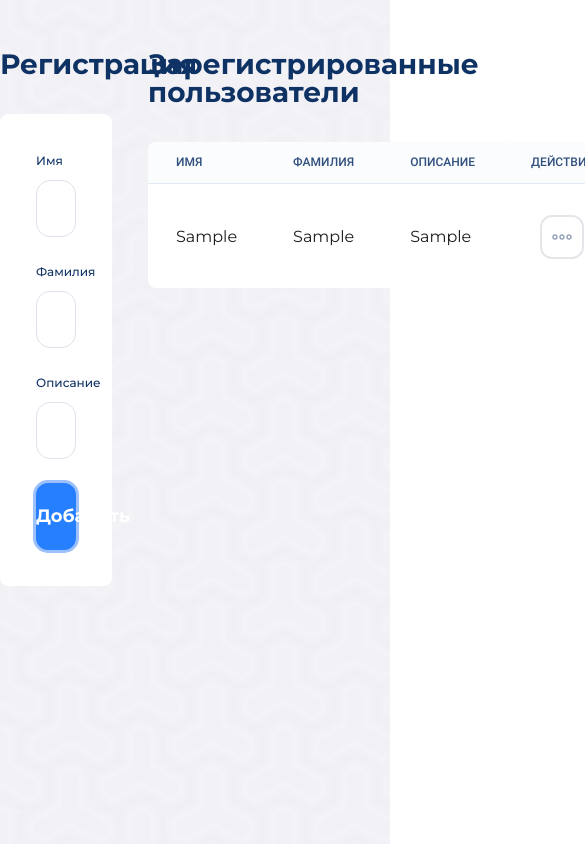
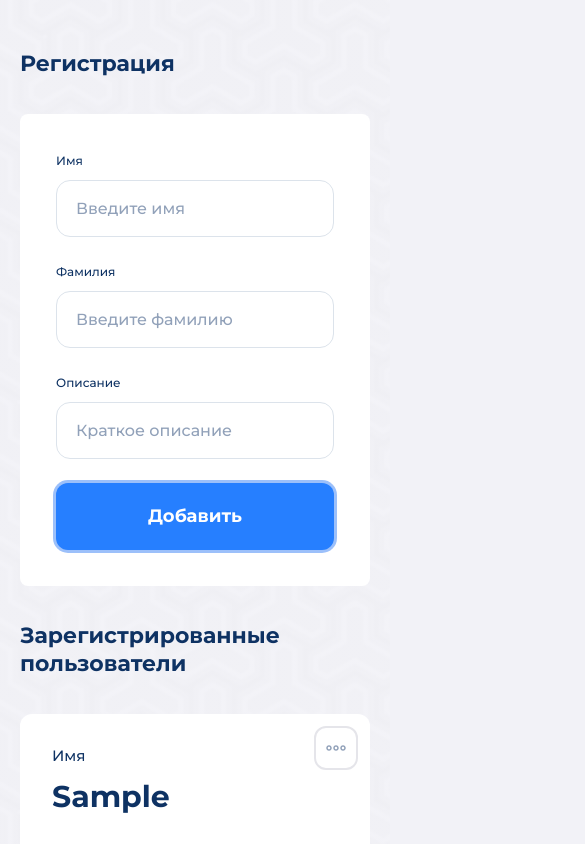
Before and after one commit to UnclaimedWorld/test-click-001, a React (Vite) app: page / in a window 390 px wide. Both pictures are taken after typing "Sample", "Sample", "Sample" into the empty fields and a click on the button "Добавить". Shown: the top 844 px of the page, 585 px wide, since content can reach past the window. Built offline with nearby package versions, Linux system fonts and the light colour scheme.

Commit message:
User cards, mobile adaptation

```diff
--- a/index.html
+++ b/index.html
@@ -1,9 +1,9 @@
 <!doctype html>
-<html lang="en">
+<html lang="ru">
   <head>
     <meta charset="UTF-8" />
     <meta name="viewport" content="width=device-width, initial-scale=1.0" />
-    <title>Vite + React + TS</title>
+    <title>Регистрация пользователя</title>
   </head>
   <body>
     <div id="root"></div>
--- a/src/App.tsx
+++ b/src/App.tsx
@@ -2,13 +2,16 @@ import AppHeading from './components/AppHeading';
 import RegisterForm from './components/partials/RegisterForm';
 import useUsersStore, { UsersContext } from './store/users.store';
 import UsersTable from './components/partials/UsersTable';
-import {useState} from 'react';
+import {useEffect, useState} from 'react';
 import EditModal from './components/partials/EditModal';
 import DeleteModal from './components/partials/DeleteModal';
+import UsersCards from './components/partials/UserCards';
+
+const MOBILE_BOUNDARY = 1280;
 
 function App() {
   const usersStore = useUsersStore();
-
+  const [isTable, setIsTable] = useState(window.innerWidth > MOBILE_BOUNDARY);
   const [editUser, setEditUser] = useState<number|null>(null);
   const [action, setAction] = useState<string>('');
 
@@ -29,21 +32,39 @@ function App() {
     modalSection = action === 'edit' ? <EditModal {...modalProps}/> : <DeleteModal {...modalProps}/>;
   }
 
+  useEffect(() => {
+    const resize = () => {
+      if(!isTable && window.innerWidth > MOBILE_BOUNDARY) {
+        setIsTable(true);
+      } else if(isTable && window.innerWidth <= MOBILE_BOUNDARY) {
+        setIsTable(false);
+      }
+    }
+    window.addEventListener('resize', resize);
+    return () => {
+      window.removeEventListener('resize', resize);
+    }
+  });
+
   return (
     <UsersContext.Provider value={usersStore}>
-      <main className="bg-[image:linear-gradient(45deg,_rgb(242_242_247_/_0.93),_rgb(242_242_247_/_0.93)),_url('./assets/images/pattern.jpg')] text-[#0E3263] min-h-screen pt-[50px]">
-        <div className="flex items-start max-w-[1720px] mx-auto">
-          <div className="w-[calc(100%_/_3_-_18px)]">
+      <div className="selection:bg-[#8294AF]/[.15] selection:text-[#8294AF] text-[#0E3263]">
+        <main className="bg-fixed bg-[image:linear-gradient(45deg,_rgb(242_242_247_/_0.93),_rgb(242_242_247_/_0.93)),_url('./assets/images/pattern.jpg')] min-h-screen pt-[50px] px-5 pb-5 ">
+          <div className="flex items-start max-w-[1720px] mx-auto flex-wrap xl:flex-nowrap">
+            <div className="mb-9 w-full xl:min-w-[380px] xl:w-[calc(100%_/_3_-_18px)] xl:mb-0 md:w-[600px]">
               <AppHeading>Регистрация</AppHeading>
               <RegisterForm className="bg-white rounded-lg p-9"/>
             </div>
-          <div className="ml-9 flex-grow">
+            <div className="w-full xl:w-0 xl:flex-grow xl:ml-9">
               <AppHeading>Зарегистрированные пользователи</AppHeading>
-            <UsersTable onAction={onAction}/>
+              {
+                isTable ? <UsersTable onAction={onAction}/> : <UsersCards onAction={onAction}/>
+              }
             </div>
           </div>
         </main>
         { modalSection }
+      </div>
     </UsersContext.Provider>
   )
 }
--- a/src/components/AppButton.tsx
+++ b/src/components/AppButton.tsx
@@ -6,7 +6,7 @@ interface AppButtonType extends BaseComponentType {
 }
 
 export default function AppButton(props: AppButtonType) {
-    let className = "py-5 rounded-xl border-0 w-full text-[18px] font-bold text-white focus:ring ";
+    let className = "py-5 rounded-xl border-0 w-full text-[18px] font-bold text-white focus:ring select-none ";
     if(props.theme) {
         className += 'bg-[#FD033F]';
     } else {
--- a/src/components/AppHeading.tsx
+++ b/src/components/AppHeading.tsx
@@ -1,5 +1,5 @@
 import BaseComponentType from "../types/components";
 
 export default function AppHeading(props: BaseComponentType) {
-    return <p className="mb-9 text-[28px] font-bold leading-[28px]">{props.children}</p>
+    return <p className="mb-9 text-[22px] md:text-[28px] font-bold leading-[28px]">{props.children}</p>
 }
--- a/src/components/AppTable.tsx
+++ b/src/components/AppTable.tsx
@@ -2,9 +2,14 @@ import BaseComponentType from "../types/components";
 import { ReactComponent as MoreIcon } from '../assets/icons/more.svg';
 import { useState, forwardRef } from "react";
 import useClickOutsideRef from "../helpers/clickOutside";
+import ToggleButton from "./ToggleButton";
+import ToggleMenu from "./partials/ToggleMenu";
 
-interface TableHeadType {
-    name: string, key: string
+type TableHeadSizesType = 'large' | 'medium' | 'small' | 'flex';
+export interface TableHeadType {
+    name: string
+    key: string
+    size?: TableHeadSizesType
 }
 
 interface AppTableType extends BaseComponentType {
@@ -13,79 +18,57 @@ interface AppTableType extends BaseComponentType {
     onAction: (action: string, id: number) => void
 }
 
-const Head = (props: BaseComponentType) => {
-    return <th className="pt-[13px] pb-[14px] px-7 bg-[#FAFCFE] text-[12px] leading-[14px] uppercase font-medium text-[#31507D] font-heading text-left rounded-tl-lg last:w-[10px]">{ props.children }</th>
+const tableHeadSizes = {
+    large: 'w-[400px]',
+    medium: 'w-[240px]',
+    small: 'w-[44px]',
+    flex: 'w-auto'
+}
+const Head = (props: { size?: TableHeadSizesType } & BaseComponentType) => {
+    let className = "pt-[13px] pb-[14px] px-7 bg-[#FAFCFE] text-[12px] leading-[14px] uppercase font-medium text-[#31507D] font-heading text-left rounded-tl-lg rounded-tr-lg ";
+
+    if(props.size) {
+        className += tableHeadSizes[props.size];
+    }
+
+    return (
+        <th className={className}>
+            { props.children }
+        </th>
+    );
 };
-const Cell = (props: {colSpan?: number} & BaseComponentType) => {
-    return <td className="pt-[31px] pb-[29px] px-7 border-t border-[#E3EBF4] text-[#1C1C1E]" colSpan={props.colSpan}>{ props.children }</td>
+const Cell = (props: {colSpan?: number, noOverflow?: boolean} & BaseComponentType) => {
+    // let className = "w-0 min-w-full text-ellipsis ";
+    let className = "w-0 min-w-full text-ellipsis break-words hyphens-auto";
+    if(!props.noOverflow) {
+        // className += "overflow-hidden";
+    }
+    return (
+        <td className="pt-[31px] pb-[29px] px-7 border-t border-[#E3EBF4] text-[#1C1C1E] align-baseline" colSpan={props.colSpan}>
+            <div className={className}>{ props.children }</div>
+        </td>
+    );
 };
-
-const actions = [
-    {
-        name: 'Редактировать',
-        key: 'edit'
-    },
-    {
-        name: 'Удалить',
-        key: 'delete'
-    }
-]
-const ActionsMenu = forwardRef((props: {onAction: (action: string) => void } & BaseComponentType, ref) => {
-    return <ul className={props.className + ` p-1 rounded-xl bg-white shadow-[0px_5px_15px_rgba(145,_161,_185,_0.15)]`} ref={ref}>
-        {
-            actions.map(i => {
-                const clickHandler: React.MouseEventHandler = () => {
-                    props.onAction(i.key);
-                }
-                return <li key={i.key} className="px-4 py-2 font-heading font-medium text-sm text-[#8294AF] rounded-xl hover:bg-[#F5F7F8] cursor-pointer" onClick={clickHandler}>{ i.name }</li>
-            })
-        }
-    </ul>
-});
 
 export default function AppTable(props: AppTableType) {
     const [openedMenu, setOpenedMenu] = useState('');
-    const [isMenuOut, setIsMenuOut] = useState(false);
 
     const head = props.head.map(i => {
-        return <Head key={i.key}>{ i.name }</Head>
+        return <Head key={i.key} size={i.size}>{ i.name }</Head>
     });
-    head.push(<Head key="2">Действия</Head>);
-
-    const toggleMenu = (key?: string) => {
-        if(openedMenu && !key) {
-            setIsMenuOut(true);
-            setTimeout(() => {
-                setOpenedMenu('');
-                setIsMenuOut(false);
-            }, 250);
-        } else if(key) {
-            setOpenedMenu(key);
-        }
-    }
-
-    const ref = useClickOutsideRef(() => {
-        toggleMenu();
-    });
+    head.push(<Head key="2" size="small">Действия</Head>);
 
     let data = props.data.map(i => {
-        const onTogglerClick: React.MouseEventHandler = (e) => {
-            setTimeout(() => {
-                toggleMenu(i.id);
-            });
-        };
-
-        let className = "w-11 h-11 mx-auto rounded-xl border-2  text-[#91A1B9] p-0 flex items-center justify-center ";
-        if(openedMenu === i.id) {
-            className += "bg-[#E3EBF4] border-[#E3EBF4]";
-        } else {
-            className += "bg-white border-[#E5E5EA]";
-        }
-
         const onAction = (action: string) => {
             props.onAction(action, i.id);
-            toggleMenu();
         };
+        const setOpened = (isOpened: boolean) => {
+            if(!isOpened && i.id === openedMenu) {
+                setOpenedMenu('');
+            } else if(isOpened) {
+                setOpenedMenu(i.id);
+            }
+        }
 
         return <tr>
             {
@@ -93,22 +76,14 @@ export default function AppTable(props: AppTableType) {
                     return <Cell key={k.key}>{i[k.key] || '-'}</Cell>
                 })
             }
-            <Cell>
-                <div className="relative">
-                    <button className={className} onClick={onTogglerClick}>
-                        <MoreIcon className="svg-icon"/>
-                    </button>
-                    {
-                        // todo ActionsMenu вынести наружу, оно не должно быть в компоненте таблицы
-                        openedMenu === i.id && <ActionsMenu className={"absolute top-full right-0 mt-2 w-[180px] z-[1] " + (isMenuOut ? 'animate-dropOut' : 'animate-drop')} ref={ref} onAction={onAction}/>
-                    }
-                </div>
+            <Cell noOverflow>
+                <ToggleMenu opened={openedMenu === i.id} onAction={onAction} setOpened={setOpened}/>
             </Cell>
         </tr>
     });
     if(!data.length) {
         data = [<tr key="empty">
-            <Cell colSpan={4}>Пока ничего нет(</Cell>
+            <Cell colSpan={4}>Пока никого нет(</Cell>
         </tr>];
     }
 
--- /dev/null
+++ b/src/components/ToggleButton.tsx
@@ -0,0 +1,19 @@
+import BaseComponentType from "../types/components";
+
+interface ToggleButtonType extends BaseComponentType {
+    toggled: boolean
+    onClick: React.MouseEventHandler<HTMLButtonElement>
+}
+
+export default function ToggleButton(props: ToggleButtonType) {
+    let className = props.className + " w-11 h-11 mx-auto rounded-xl border-2  text-[#91A1B9] p-0 flex items-center justify-center ";
+    if(props.toggled) {
+        className += "bg-[#E3EBF4] border-[#E3EBF4]";
+    } else {
+        className += "bg-white border-[#E5E5EA]";
+    }
+
+    return (
+        <button className={className} onClick={props.onClick}>{props.children}</button>
+    )
+}
--- /dev/null
+++ b/src/components/partials/ToggleMenu.tsx
@@ -0,0 +1,81 @@
+import useClickOutsideRef from "../../helpers/clickOutside";
+import BaseComponentType from "../../types/components";
+import ToggleButton from "../ToggleButton";
+import { ReactComponent as MoreIcon } from '../../assets/icons/more.svg';
+import { useState, forwardRef } from "react";
+
+const actions = [
+    {
+        name: 'Редактировать',
+        key: 'edit'
+    },
+    {
+        name: 'Удалить',
+        key: 'delete'
+    }
+]
+const ActionsMenu = forwardRef((props: {onAction: (action: string) => void } & BaseComponentType, ref) => {
+    return <ul className={props.className + ` p-1 rounded-xl bg-white shadow-[0px_5px_15px_rgba(145,_161,_185,_0.15)]`} ref={ref}>
+        {
+            actions.map(i => {
+                const clickHandler: React.MouseEventHandler = () => {
+                    props.onAction(i.key);
+                }
+                return <li key={i.key} className="px-4 py-2 font-heading font-medium text-sm text-[#8294AF] rounded-xl hover:bg-[#F5F7F8] select-none cursor-pointer" onClick={clickHandler}>{ i.name }</li>
+            })
+        }
+    </ul>
+});
+
+interface ToggleMenuType extends BaseComponentType {
+    opened: boolean
+    setOpened: (state: boolean) => void
+    onAction: (action: string) => void
+}
+export default function ToggleMenu(props: ToggleMenuType) {
+    const [isMenuOut, setIsMenuOut] = useState(false);
+
+    const openMenu = () => {
+        props.setOpened(true);
+    };
+    const closeMenu = () => {
+        setIsMenuOut(true);
+        setTimeout(() => {
+            props.setOpened(false);
+            setIsMenuOut(false);
+        }, 250);
+    };
+    const toggleMenu = () => {
+        if(props.opened) {
+            closeMenu();
+        } else {
+            openMenu();
+        }
+    };
+
+    const ref = useClickOutsideRef(() => {
+        closeMenu();
+    });
+
+    const onTogglerClick: React.MouseEventHandler = (e) => {
+        setTimeout(toggleMenu);
+    };
+
+    const onAction = (action: string) => {
+        props.onAction(action);
+        closeMenu();
+    };
+
+    return (
+        <div className={props.className}>
+            <div className="relative">
+                <ToggleButton toggled={props.opened} onClick={onTogglerClick}>
+                    <MoreIcon className="svg-icon"/>
+                </ToggleButton>
+                {
+                    props.opened && <ActionsMenu className={"absolute top-full right-0 mt-2 w-[180px] z-[1] " + (isMenuOut ? 'animate-dropOut' : 'animate-drop')} ref={ref} onAction={onAction}/>
+                }
+            </div>
+        </div>
+    );
+}
--- /dev/null
+++ b/src/components/partials/UserCards.tsx
@@ -0,0 +1,72 @@
+import { UsersContext } from "../../store/users.store";
+import {useContext, useState} from 'react';
+import ToggleMenu from "./ToggleMenu";
+import BaseComponentType from "../../types/components";
+
+const fields: {name: string, key: 'name' | 'description' | 'surname'}[] = [
+    {
+        name: 'Имя',
+        key: 'name'
+    },
+    {
+        name: 'Фамилия',
+        key: 'surname'
+    },
+    {
+        name: 'Описание',
+        key: 'description'
+    },
+]
+
+interface UsersTableType extends BaseComponentType {
+    onAction: (action: string, id: number) => void
+}
+export default function UsersCards(props: UsersTableType) {
+    const usersContext = useContext(UsersContext);
+    const users = [...(usersContext?.users || [])];
+
+    const [opened, setOpened] = useState<number|null>(null);
+
+    if(!users.length) {
+        return (
+            <div className="flex-grow p-8 rounded-xl bg-white relative">
+                Пока никого нет(
+            </div>
+        );
+    }
+
+    return (
+        <div className="flex flex-wrap -ml-6 -mt-6">
+            {
+                users.map(user => {
+                    const onAction = (action: string) => {
+                        props.onAction(action, user.id);
+                    };
+                    const toggleOpened = (opened: boolean) => {
+                        if(opened) {
+                            setOpened(user.id);
+                        } else {
+                            setOpened(null);
+                        }
+                    };
+
+                    return (
+                        <div className="flex-grow ml-6 mt-6 p-8 rounded-xl bg-white relative min-w-[200px] min-[420px]:min-w-[380px] max-w-full">
+                            <ToggleMenu className="absolute top-3 right-3" opened={opened == user.id} setOpened={toggleOpened} onAction={onAction}/>
+                            {
+                                fields.map(field => {
+                                    return (
+                                        <div className="mb-8">
+                                            <p className="text-[15px] font-medium leading-5 mb-4">{ field.name }</p>
+                                            <p className="text-[30px] font-bold leading-[1] mb-4">{ user[field.key] || '-' }</p>
+                                        </div>
+                                    )
+                                })
+                            }
+                        </div>
+                    )
+                })
+            }
+        </div>
+    )
+}
--- a/src/components/partials/UsersTable.tsx
+++ b/src/components/partials/UsersTable.tsx
@@ -1,20 +1,23 @@
 import { UsersContext } from "../../store/users.store";
 import BaseComponentType from "../../types/components";
-import AppTable from "../AppTable";
+import AppTable, { TableHeadType } from "../AppTable";
 import {useContext} from 'react';
 
-const tableHead = [
+const tableHead: TableHeadType[] = [
   {
     name: 'Имя',
-      key: 'name'
+    key: 'name',
+    size: 'medium'
   },
   {
     name: 'Фамилия',
-      key: 'surname'
+    key: 'surname',
+    size: 'medium'
   },
   {
     name: 'Описание',
-      key: 'description'
+    key: 'description',
+    size: 'flex'
   },
 ];
 
--- a/src/index.scss
+++ b/src/index.scss
@@ -28,7 +28,12 @@ html, body, #root {
     height: 100%;
 }
 
+body {
+    @apply bg-[rgb(242_242_247_/_0.93)];
+}
+
 *, *:before, *:after {
     box-sizing: border-box;
     outline: none;
+    -webkit-tap-highlight-color: transparent;
 }
```
Also changed, not shown: src/helpers/clickOutside.ts (+12 -2 lines). Lines whose indentation alone changed are shown as unchanged.
